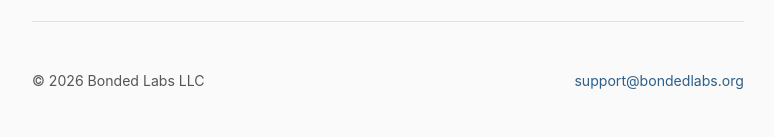
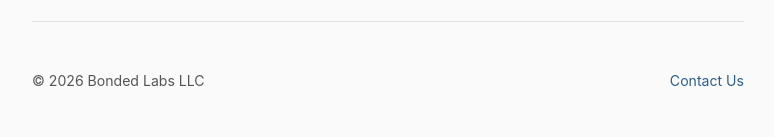
Before and after one commit to elinzer/bondedlabs, a plain HTML site: page privacy.html in a window 1280 px wide. Shown: the part 1256-1393 px from the top of the page, without its empty margins (252-1026 px from the left). Drawn offline with Linux system fonts and the light colour scheme.

Commit message:
change email

```diff
--- a/privacy.html
+++ b/privacy.html
@@ -41,7 +41,7 @@
 
       <footer>
         <span>&copy; 2026 Bonded Labs LLC</span>
-        <a href="mailto:support@bondedlabs.org">support@bondedlabs.org</a>
+        <a href="mailto:support@bondedlabs.org">Contact Us</a>
       </footer>
     </div>
   </body>
```
Also changed, not shown: terms.html (+1 -1 lines).
